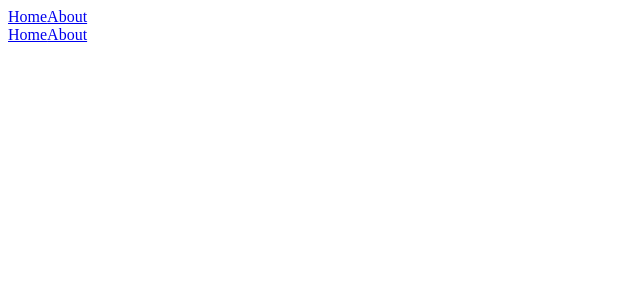
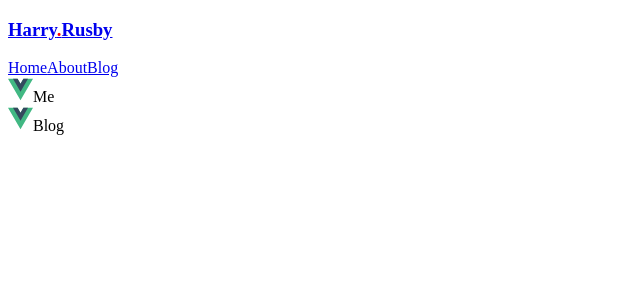
Before and after one commit to HRusby/Portfolio-Website, a Vue app: page / in a window 1280 px wide. Shown: the top 300 px of the page, without its empty margins (0-640 px from the left). Built offline with nearby package versions, Linux system fonts and the light colour scheme.

Commit message:
Adding initial barbones components

```diff
--- /dev/null
+++ b/src/components/HomeCard.vue
@@ -0,0 +1,12 @@
+<script setup lang="ts">
+ defineProps({
+   imgsrc: String,
+ })
+</script>
+
+<template>
+  <div>
+    <img :src="imgsrc" height="25" width="25"/>
+    <slot />
+  </div>
+</template>
--- a/src/components/SharedHeader.vue
+++ b/src/components/SharedHeader.vue
@@ -1,14 +1,14 @@
-<script lang="ts">
-  export default {
-
-  }
-</script>
+<script setup lang="ts"></script>
 
 <template>
   <header>
+    <a href="/">
+      <h3>Harry<span style="color:red">.</span>Rusby</h3>
+    </a>
     <nav>
       <RouterLink to="/">Home</RouterLink>
       <RouterLink to="/about">About</RouterLink>
+      <RouterLink to="/blog">Blog</RouterLink>
     </nav>
   </header>
 </template>
--- a/src/views/HomeView.vue
+++ b/src/views/HomeView.vue
@@ -1,9 +1,11 @@
 <script setup lang="ts">
-import SharedHeader from '../components/SharedHeader.vue'
+  import HomeCard from '../components/HomeCard.vue'
+  import logo from '@/assets/logo.svg'
 </script>
 
 <template>
   <main>
-    <SharedHeader />
+    <HomeCard :imgsrc="logo">Me</HomeCard>
+    <HomeCard :imgsrc="logo">Blog</HomeCard>
   </main>
 </template>
```
